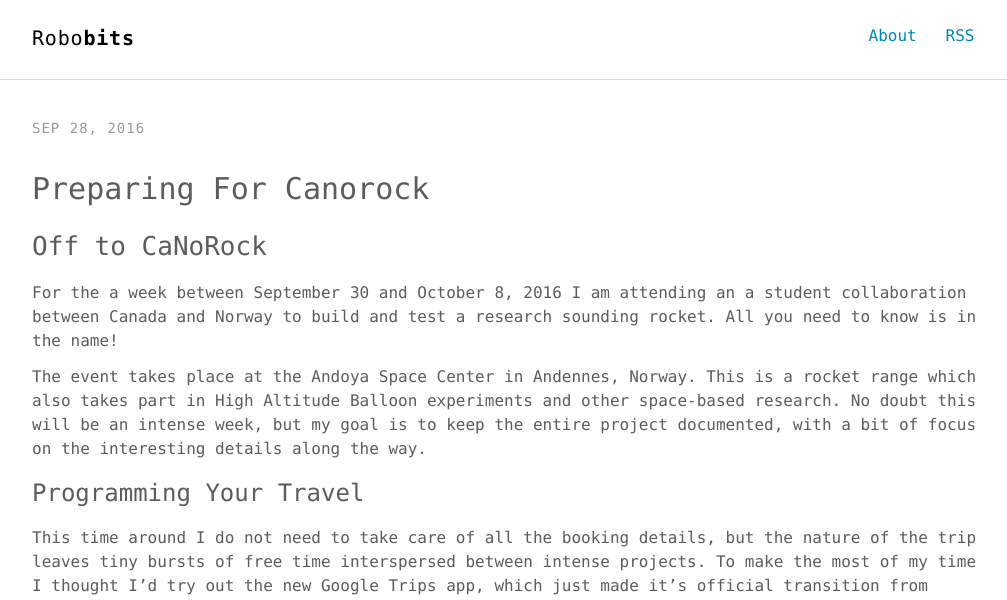
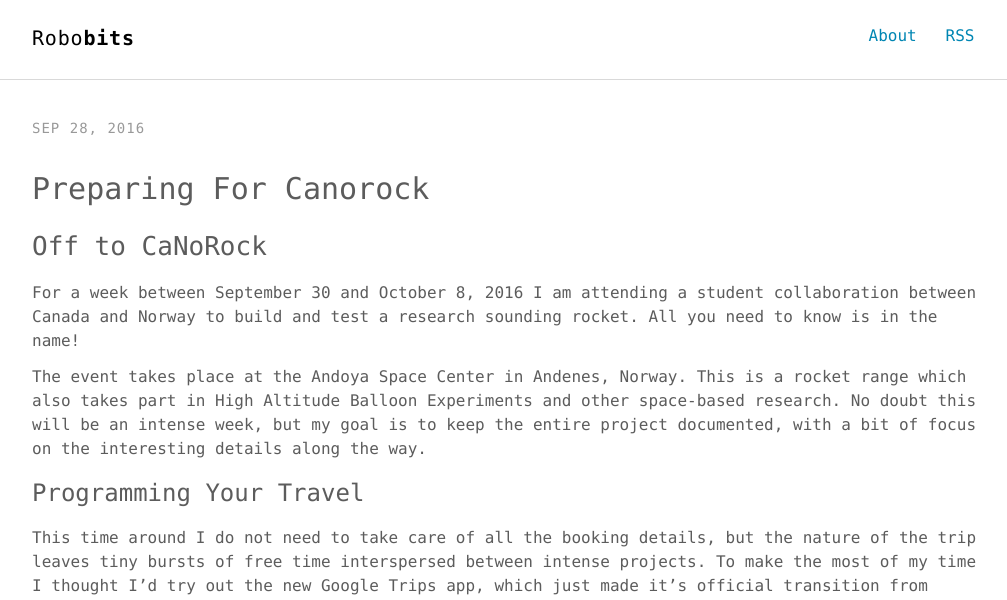
Before and after one commit to ausshir/ausshir.github.io, a Jekyll site: the page built from _posts/2016-09-28-Preparing-for-CaNoRock.md, in a window 1280 px wide. Shown: the top 600 px of the page, without its empty margins (132-1139 px from the left). Built offline with Jekyll 4.4.1, drawn with Linux system fonts in a browser that asks for light colours; some of the changed text lies outside the part shown.

Commit message:
Updated 2016-09-28-Preparing-for-CaNoRock.md

```diff
--- a/_posts/2016-09-28-Preparing-for-CaNoRock.md
+++ b/_posts/2016-09-28-Preparing-for-CaNoRock.md
@@ -5,32 +5,18 @@ description: CaNoRock Part One
 keywords: 'CaNoRock, Norway, Andoya Space Center'
 ---
 ## Off to CaNoRock
-For the a week between September 30 and October 8, 2016 I am attending an a student
-collaboration between Canada and Norway to build and test a research sounding rocket.
-All you need to know is in the name!
+For a week between September 30 and October 8, 2016 I am attending a student collaboration between Canada and Norway to build and test a research sounding rocket. All you need to know is in the name!
 
-The event takes place at the Andoya Space Center in Andennes, Norway. This is a
-rocket range which also takes part in High Altitude Balloon experiments and other
-space-based research. No doubt this will be an intense week, but my goal is to
-keep the entire project documented, with a bit of focus on the interesting details
-along the way.
+The event takes place at the Andoya Space Center in Andenes, Norway. This is a rocket range which also takes part in High Altitude Balloon Experiments and other space-based research. No doubt this will be an intense week, but my goal is to keep the entire project documented, with a bit of focus on the interesting details along the way.
 
 ### Programming Your Travel
-This time around I do not need to take care of all the booking details, but the
-nature of the trip leaves tiny bursts of free time interspersed between intense
-projects. To make the most of my time I thought I'd try out the new Google Trips
-app, which just made it's official transition from Inbox to a standalone tool and
-[seems to be targeted directly at me](https://googleblog.blogspot.no/2016/09/see-more-plan-less-try-google-trips.html)!
+This time around I do not need to take care of all the booking details, but the nature of the trip leaves tiny bursts of free time interspersed between intense projects. To make the most of my time I thought I'd try out the new Google Trips app, which just made it's official transition from Inbox to a standalone tool and [seems to be targeted directly at me](https://googleblog.blogspot.no/2016/09/see-more-plan-less-try-google-trips.html)!
 
 <img align="right" src="https://3.bp.blogspot.com/-ck_mwUQmsY4/V9x944vTcxI/AAAAAAAAS_A/gJDda7S3r1MNvpc6ipdcaYTULiu_Pf1vQCLcB/s1600/06_61_combo.png" alt="ME" style="width:250px; padding:5px;"/>
 
-A very useful feature of Google Trips is the ability for it to scan metadata or
-schemas from your reservation emails. There is a vaguely standard format for This
-metadata but Google claims it should just work (and it has for me in the past).
+A very useful feature of Google Trips is the ability for it to scan metadata or schemas from your reservation emails. There is a vaguely standard format for this metadata but Google claims it should just work (and it has for me in the past).
 
-Unfortunately, I haven't made any personal bookings for this trip and had no emails
-for it to scan! Furthermore, Google decided users didn't need the feature to manually
-input trip bookings. Thankfully there's a [terribly complicated hack](http://www.scottgreenstone.com/2016/03/manuallycreatetrips.html) from Scott Greenstone!
+Unfortunately, I haven't made any personal bookings for this trip and had no emails for it to scan! Furthermore, Google decided users didn't need the feature to manually input trip bookings. Thankfully there's a [terribly complicated hack](http://www.scottgreenstone.com/2016/03/manuallycreatetrips.html) from Scott Greenstone!
 
 One of my flight bookings looked like this:
 
```
Also changed, not shown: other parts of _posts/2016-09-28-Preparing-for-CaNoRock.md (+2 -4 lines).
